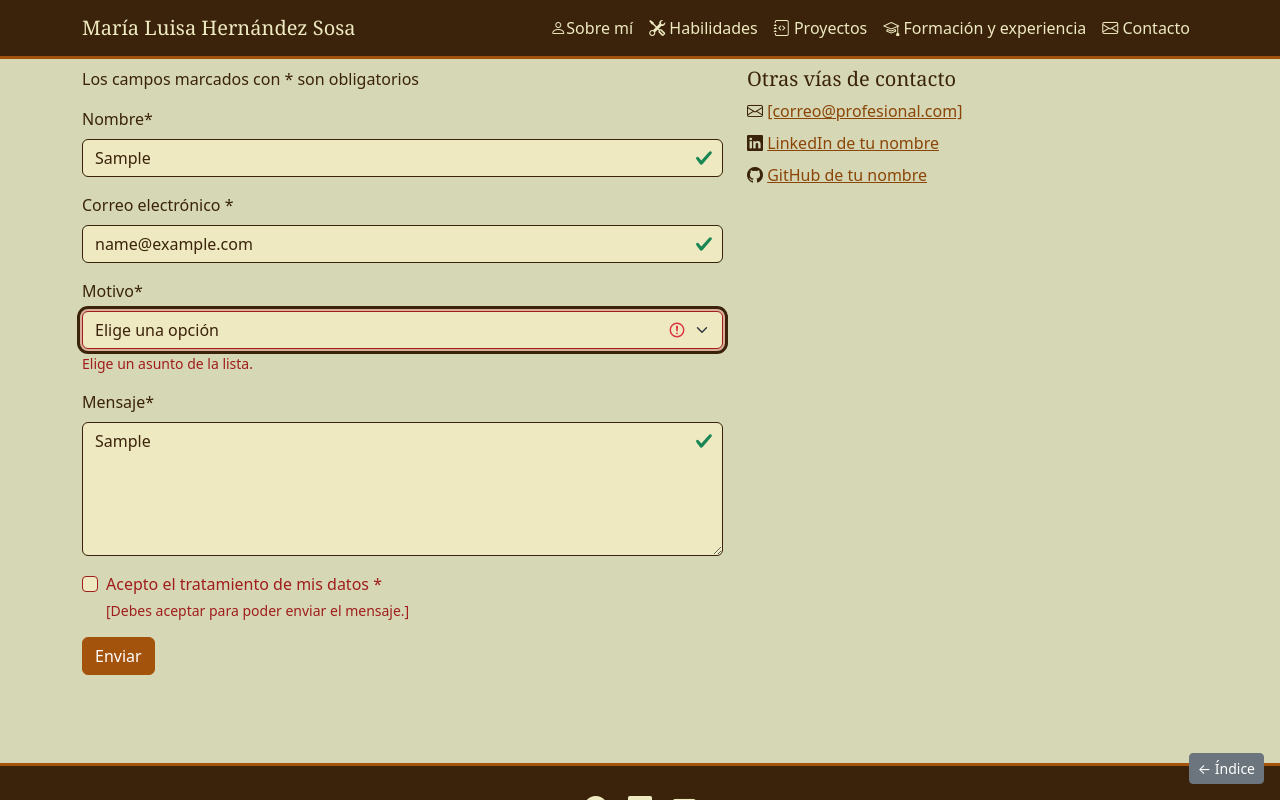
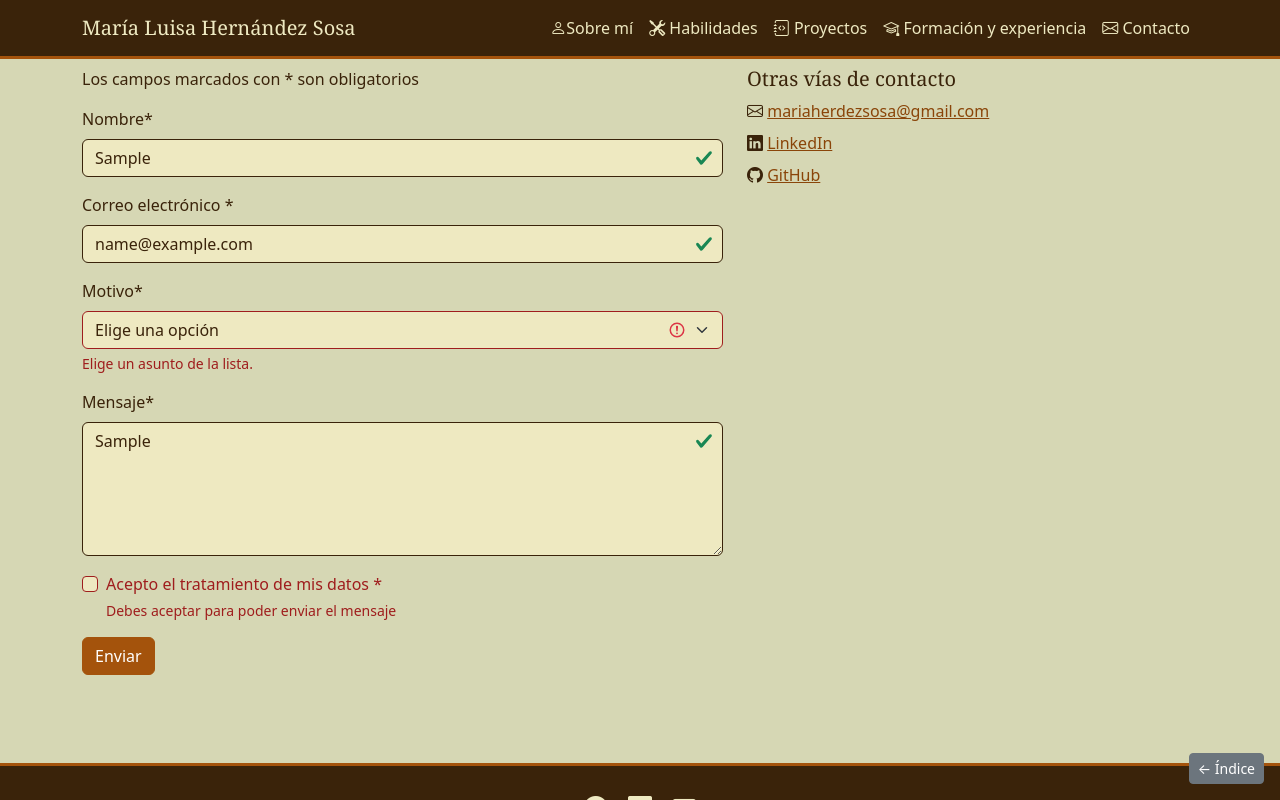
Before and after one commit to mariahernandezsosa/bootstrap-intro, a plain HTML site: page ej09-portfolio/index.html in a window 1280 px wide. Both pictures are taken after typing "Sample", "name@example.com", "Sample" into the empty fields and a click on the button "Enviar". Shown: the part 1972-2772 px from the top of the page. Drawn offline with nearby package versions, Linux system fonts and the light colour scheme.

Commit message:
Update contact form validation and replace information

```diff
--- a/ej09-portfolio/index.html
+++ b/ej09-portfolio/index.html
@@ -678,7 +678,7 @@
                     <span aria-hidden="true">*</span></label
                   >
                   <div id="privacidadError" class="invalid-feedback">
-                    [Debes aceptar para poder enviar el mensaje.]
+                    Debes aceptar para poder enviar el mensaje
                   </div>
                 </div>
                 <button type="submit" class="btn btn-primary">
@@ -693,17 +693,17 @@
               <ul class="list-unstyled">
                 <li class="mb-2">
                   <i class="bi bi-envelope" aria-hidden="true"></i>
-                  <a href="mailto:tu-correo@ejemplo.com"
-                    >[correo@profesional.com]</a
+                  <a href="mailto:mariaherdezsosa@gmail.com"
+                    >mariaherdezsosa@gmail.com</a
                   >
                 </li>
                 <li class="mb-2">
                   <i class="bi bi-linkedin" aria-hidden="true"></i>
                   <a
-                    href="https://www.linkedin.com/in/tu-usuario/"
+                    href="https://www.linkedin.com/in/maría-luisa-hernández-sosa/"
                     target="_blank"
                     rel="noopener"
-                    >LinkedIn de tu nombre<span class="visually-hidden">
+                    >LinkedIn<span class="visually-hidden">
                       (se abre en una pestaña nueva)</span
                     ></a
                   >
@@ -711,10 +711,10 @@
                 <li>
                   <i class="bi bi-github" aria-hidden="true"></i>
                   <a
-                    href="https://github.com/tu-usuario"
+                    href="https://github.com/mariahernandezsosa"
                     target="_blank"
                     rel="noopener"
-                    >GitHub de tu nombre<span class="visually-hidden">
+                    >GitHub<span class="visually-hidden">
                       (se abre en una pestaña nueva)</span
                     ></a
                   >
@@ -739,25 +739,25 @@
           </div>
           <div class="col-12 col-md-4 text-md-center">
             <a
-              href="https://github.com/tu-usuario"
+              href="https://github.com/mariahernandezsosa"
               class="p-2"
               target="_blank"
               rel="noopener"
-              aria-label="[GitHub de tu nombre] (se abre en una pestaña nueva)"
+              aria-label="[GitHub] (se abre en una pestaña nueva)"
               ><i class="bi bi-github fs-4" aria-hidden="true"></i
             ></a>
             <a
-              href="https://www.linkedin.com/in/tu-usuario/"
+              href="https://www.linkedin.com/in/maría-luisa-hernández-sosa/"
               class="p-2"
               target="_blank"
               rel="noopener"
-              aria-label="[LinkedIn de tu nombre] (se abre en una pestaña nueva)"
+              aria-label="[LinkedIn] (se abre en una pestaña nueva)"
               ><i class="bi bi-linkedin fs-4" aria-hidden="true"></i
             ></a>
             <a
-              href="mailto:tu-correo@ejemplo.com"
+              href="mailto:mariaherdezsosa@gmail.com"
               class="p-2"
-              aria-label="[Enviar correo a tu nombre]"
+              aria-label="Enviar correo mariaherdezsosa@gmail.com"
               ><i class="bi bi-envelope fs-4" aria-hidden="true"></i
             ></a>
           </div>
--- a/ej09-portfolio/js/main.js
+++ b/ej09-portfolio/js/main.js
@@ -4,25 +4,12 @@
 
 // Validación de formularios de Bootstrap (ya lo hicimos en el Ejercicio 7)
 
-const formulario = document.getElementById('formContacto');
-const estado = document.getElementById('estadoFormulario');
-
-formulario.addEventListener('submit', (evento) => {
-  evento.preventDefault(); // no hay servidor: nunca se envía de verdad
-  estado.textContent = '';
-
-  if (!formulario.checkValidity()) {
-    evento.stopPropagation();
-    formulario.classList.add('was-validated');
-    formulario.querySelector(':invalid').focus(); // lleva el foco al primer error
-    return;
-  }
-
-  // Formulario correcto: aviso accesible (la región role="status" lo anuncia)
-  const aviso = document.createElement('div');
-  aviso.className = 'alert alert-success mb-0';
-  aviso.textContent = '[Mensaje validado correctamente. Gracias por escribirme.]';
-  estado.appendChild(aviso);
-  formulario.reset();
-  formulario.classList.remove('was-validated');
+document.querySelectorAll('.needs-validation').forEach(form => {
+  form.addEventListener('submit', event => {
+    if (!form.checkValidity()) {
+      event.preventDefault();
+      event.stopPropagation();
+    }
+    form.classList.add('was-validated');
+  });
 });
```
